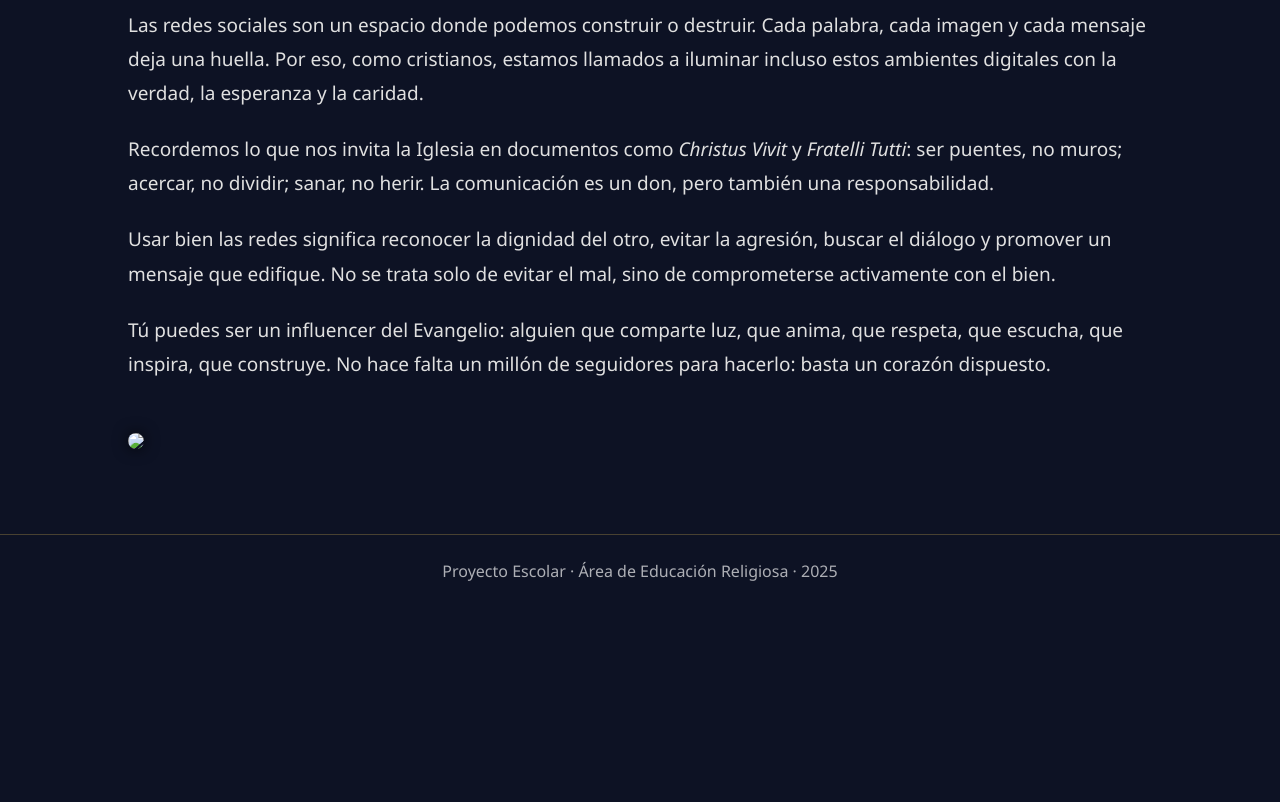
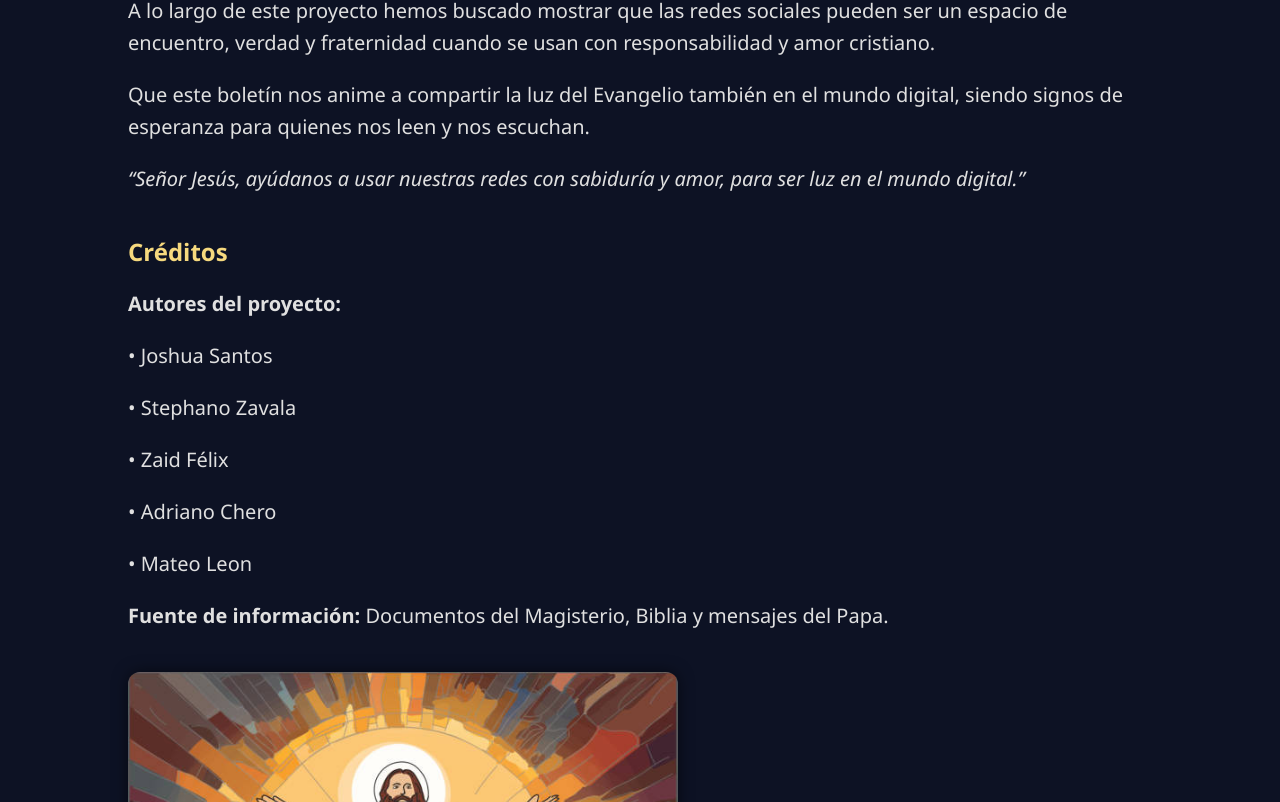
Before and after one commit to MachinGrams/RedesConSentido, a plain HTML site: page creditos.html in a window 1280 px wide. Shown: the part 286-1088 px from the top of the page. Before the commit the page ends 893 px from the top, so only its background shows below. Drawn offline with Linux system fonts and the light colour scheme.

Commit message:
Update creditos.html

```diff
--- a/creditos.html
+++ b/creditos.html
@@ -3,7 +3,7 @@
 <head>
     <meta charset="UTF-8" />
     <meta name="viewport" content="width=device-width, initial-scale=1.0" />
-    <title>Reflexión Final</title>
+    <title>Cierre y Créditos</title>
 
     <style>
         body {
@@ -62,37 +62,46 @@
         }
 
         /* CONTENIDO */
-        .content-section {
-            margin-top: 150px;
+        .creditos-container {
+            margin-top: 120px;
             padding: 40px 10%;
             opacity: 0;
-            transform: translateY(40px);
+            transform: translateY(30px);
             transition: 1s ease;
         }
 
-        .content-section.visible {
+        .creditos-container.visible {
             opacity: 1;
             transform: translateY(0);
         }
 
-        h1 {
+        .creditos-container h1 {
+            font-size: 40px;
             color: #f6d97e;
-            font-size: 38px;
+        }
+
+        .creditos-container p {
+            font-size: 20px;
+            line-height: 1.6;
+            color: #e0e0e0;
             margin-bottom: 20px;
         }
 
-        p {
+        .creditos-list {
+            margin-top: 20px;
             font-size: 19px;
-            line-height: 1.8;
-            color: #e0e0e0;
-            margin-bottom: 22px;
+            color: #ffffffd0;
+            line-height: 1.7;
         }
 
-        .big-image {
+        /* Imagen final */
+        .imagen-final {
+            margin-top: 40px;
             width: 100%;
-            margin-top: 30px;
+            max-width: 550px;
             border-radius: 12px;
-            box-shadow: 0 0 15px #000c;
+            box-shadow: 0 0 15px #0008;
+            display: block;
         }
 
         .footer {
@@ -144,31 +153,39 @@
     </header>
 
     <!-- CONTENIDO -->
-    <section class="content-section" id="content">
-        <h1>Reflexión Final y Compromiso Cristiano</h1>
+    <section class="creditos-container" id="creditosSection">
+
+        <h1>Cierre y Créditos</h1>
 
         <p>
-            Las redes sociales son un espacio donde podemos construir o destruir. Cada palabra, cada imagen y cada mensaje deja una huella.
-            Por eso, como cristianos, estamos llamados a iluminar incluso estos ambientes digitales con la verdad, la esperanza y la caridad.
+            A lo largo de este proyecto hemos buscado mostrar que las redes sociales
+            pueden ser un espacio de encuentro, verdad y fraternidad cuando se usan
+            con responsabilidad y amor cristiano.
         </p>
 
         <p>
-            Recordemos lo que nos invita la Iglesia en documentos como <i>Christus Vivit</i> y <i>Fratelli Tutti</i>: ser puentes, no muros;
-            acercar, no dividir; sanar, no herir. La comunicación es un don, pero también una responsabilidad.
+            Que este boletín nos anime a compartir la luz del Evangelio también en el
+            mundo digital, siendo signos de esperanza para quienes nos leen y nos escuchan.
         </p>
 
-        <p>
-            Usar bien las redes significa reconocer la dignidad del otro, evitar la agresión, buscar el diálogo y promover un mensaje que edifique.
-            No se trata solo de evitar el mal, sino de comprometerse activamente con el bien.
-        </p>
+        <p><i>“Señor Jesús, ayúdanos a usar nuestras redes con sabiduría y amor,
+        para ser luz en el mundo digital.”</i></p>
 
-        <p>
-            Tú puedes ser un influencer del Evangelio: alguien que comparte luz, que anima, que respeta, que escucha, que inspira, que construye.
-            No hace falta un millón de seguidores para hacerlo: basta un corazón dispuesto.
-        </p>
+        <h2 style="color:#f6d97e; margin-top:40px;">Créditos</h2>
 
-        <!-- IMAGEN GRANDE -->
-        <img src="asddd.png" class="big-image">
+        <div class="creditos-list">
+            <p><b>Autores del proyecto:</b></p>
+            <p>• Joshua Santos</p>
+            <p>• Stephano Zavala</p>
+            <p>• Zaid Félix</p>
+            <p>• Adriano Chero</p>
+            <p>• Mateo Leon</p>
+
+            <p style="margin-top:20px;"><b>Fuente de información:</b> Documentos del Magisterio, Biblia y mensajes del Papa.</p>
+        </div>
+
+        <!-- Imagen final -->
+        <img src="as.png" class="imagen-final">
     </section>
 
     <footer class="footer">
@@ -176,30 +193,26 @@
     </footer>
 
     <script>
-        /* Fade-in inicial */
         window.onload = () => {
             document.body.style.opacity = "1";
         };
 
-        /* Navbar scroll */
         window.addEventListener("scroll", () => {
             const nav = document.getElementById("navbar");
             if (window.scrollY > 50) nav.classList.add("scrolled");
             else nav.classList.remove("scrolled");
         });
 
-        /* Animación al aparecer */
-        const content = document.getElementById("content");
+        const section = document.getElementById("creditosSection");
         const obs = new IntersectionObserver(
             entries => {
                 if (entries[0].isIntersecting)
-                    content.classList.add("visible");
+                    section.classList.add("visible");
             },
             { threshold: 0.3 }
         );
-        obs.observe(content);
+        obs.observe(section);
 
-        /* Transición entre páginas */
         const links = document.querySelectorAll(".link");
         const transition = document.getElementById("transition");
 
@@ -209,12 +222,12 @@
                 const href = link.getAttribute("href");
 
                 transition.classList.add("active");
-
                 setTimeout(() => {
                     window.location.href = href;
                 }, 600);
             });
         });
     </script>
+
 </body>
 </html>
```
